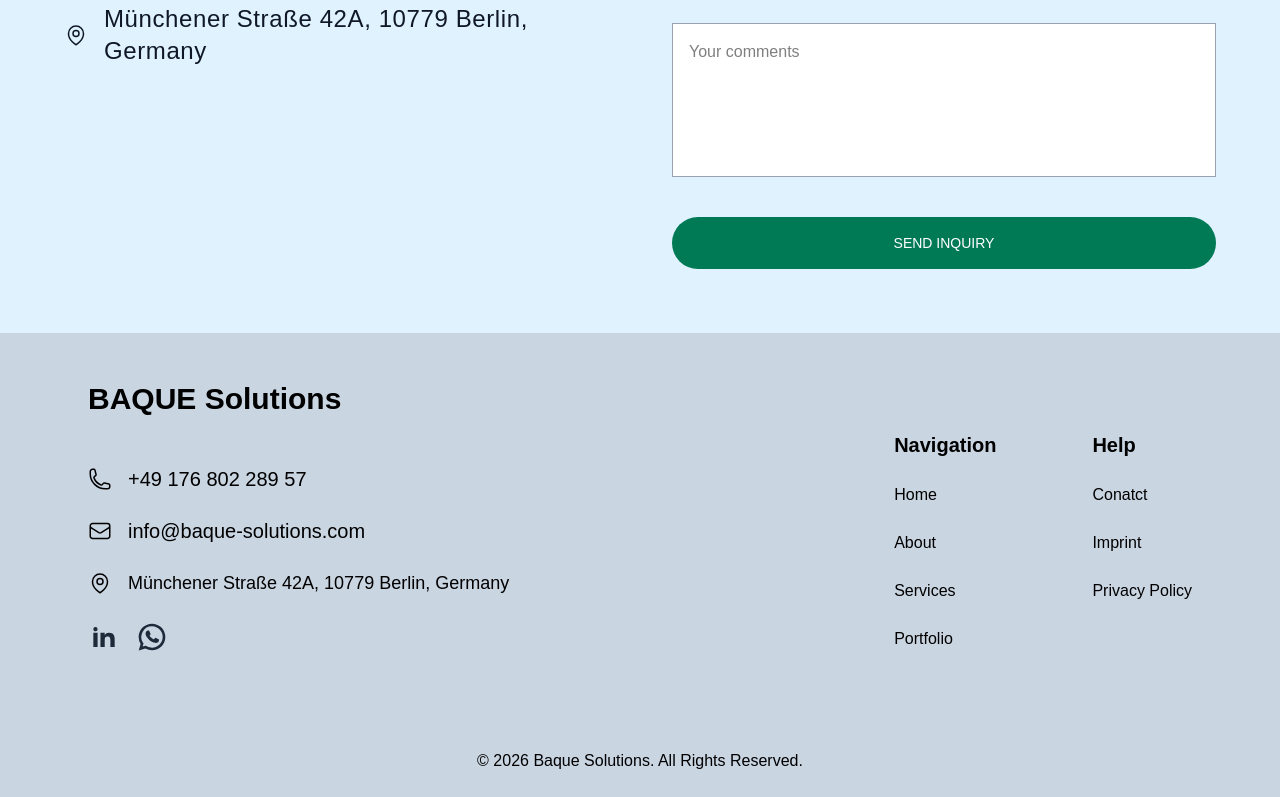
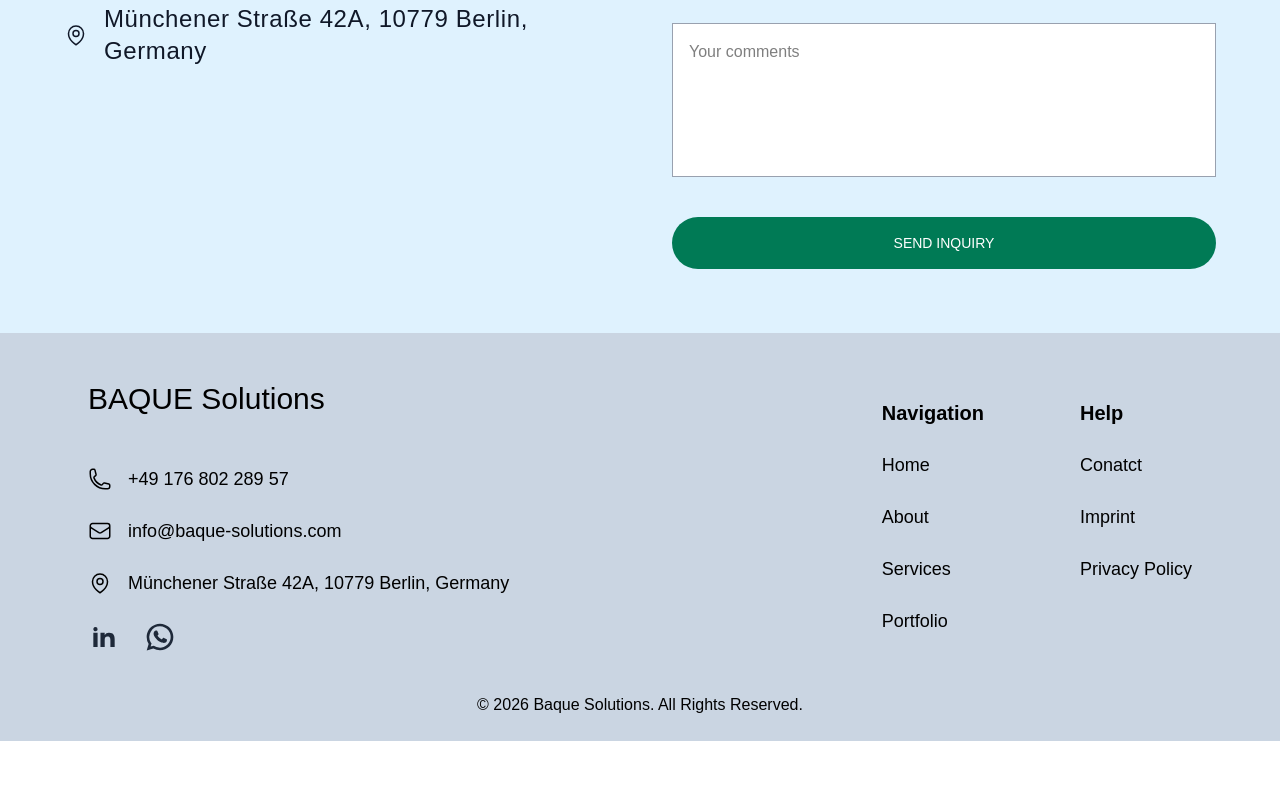
Before and after one commit to tofikvel/Portfolio-tailwindcss, a Next.js app: page / in a window 1280 px wide. Shown: the part 2931-3728 px from the top of the page. After the commit the page ends 3672 px from the top, so only its background shows below. Built offline with nearby package versions, Linux system fonts and the light colour scheme.

Commit message:
fixed more issues related to the layout and styling

```diff
--- a/components/Footer.tsx
+++ b/components/Footer.tsx
@@ -5,19 +5,19 @@ export default function Footer() {
   const copyRightDate = new Date().getFullYear();
 
   return (
-    <footer className="left-0 w-full py-6 bg-slate-300 text-black">
-      <div className="max-w-6xl mx-auto flex flex-col items-center space-y-12 px-6 py-6 md:flex-row md:justify-between md:items-center md:space-y-0k">
-        {/* Brand logo (left side) */}
-        <div className="flex flex-col space-y-6 md:flex md:flex-col md:space-y-12">
-          <div className="flex justify-center md:flex md:justify-start">
-            <Link href="/" className="text-bold md:text-3xl md:font-bold">
+    <footer className="bg-slate-300 py-6">
+      <div className="max-w-6xl mx-auto flex flex-col items-center px-6 py-6 gap-12 mb-4 md:flex-row md:justify-between">
+        {/* Brand logo and contact details (left side) */}
+        <div className="flex flex-col gap-12">
+          {/* Brand logo */}
+          <div className="text-center md:text-start">
+            <Link href="/" className="text-xl text-bold md:text-3xl">
               BAQUE Solutions
             </Link>
           </div>
-          {/* Social links and contact details */}
-          {/* Contact details */}
-          <div className="flex flex-col items-start space-y-4 md:flex md:flex-col md:items-start md:space-y-6">
-            <div className="flex flex-row justify-center items-center space-x-4">
+          {/* Contact details and social links */}
+          <div className="flex flex-col items-start gap-6">
+            <div className="flex flex-row items-center gap-4">
               <span>
                 <svg
                   xmlns="http://www.w3.org/2000/svg"
@@ -34,9 +34,9 @@ export default function Footer() {
                   />
                 </svg>
               </span>
-              <span className="text-md md:text-xl md:font-medium">+49 176 802 289 57</span>
+              <span className="text-lg">+49 176 802 289 57</span>
             </div>
-            <div className="flex flex-row justify-center items-center space-x-4">
+            <div className="flex flex-row items-center gap-4">
               <span>
                 <svg
                   xmlns="http://www.w3.org/2000/svg"
@@ -53,9 +53,9 @@ export default function Footer() {
                   />
                 </svg>
               </span>
-              <span className="text-md md:text-xl md:font-medium">info@baque-solutions.com</span>
+              <span className="text-lg">info@baque-solutions.com</span>
             </div>
-            <div className="flex flex-row justify-center items-center space-x-4">
+            <div className="flex flex-row items-center gap-4">
               <span>
                 <svg
                   xmlns="http://www.w3.org/2000/svg"
@@ -73,10 +73,10 @@ export default function Footer() {
                   />
                 </svg>
               </span>
-              <p className="text-md md:text-lg md:font-medium">Münchener Straße 42A, 10779 Berlin, Germany</p>
+              <p className="text-lg">Münchener Straße 42A, 10779 Berlin, Germany</p>
             </div>
             {/* Social links (icons) */}
-            <div className="flex flex-row justify-center items-center space-x-6 w-full md:flex md:flex-row md:justify-start md:space-x-4">
+            <div className="flex flex-row gap-6">
               <Link href="#">
                 <span>
                   <svg
@@ -124,38 +124,39 @@ export default function Footer() {
             </div>
           </div>
         </div>
-        {/* Links navigation (right side) */}
-        <div className="flex flex-row text-start space-x-24 md:flex md:flex-row">
+        {/* Additional links (right side) */}
+        <div className="flex flex-row gap-24">
           <div className="flex flex-col space-y-4 md:flex md:flex-col md:space-y-6">
-            <p className="font-bold text-lg text-bold md:text-xl md:font-bold">Navigation</p>
-            <Link href="/" className="hover:text-gray-600">
+            <h3 className="font-bold text-xl text-bold">Navigation</h3>
+            <Link href="/" className="text-lg hover:text-gray-600">
               Home
             </Link>
-            <Link href="/about" className="hover:text-gray-600">
+            <Link href="/about" className="text-lg hover:text-gray-600">
               About
             </Link>
-            <Link href="/services" className="hover:text-gray-600">
+            <Link href="/services" className="text-lg hover:text-gray-600">
               Services
             </Link>
-            <Link href="/portfolio" className="hover:text-gray-600">
+            <Link href="/portfolio" className="text-lg hover:text-gray-600">
               Portfolio
             </Link>
           </div>
           <div className="flex flex-col space-y-4 md:flex md:flex-col md:space-y-6">
-            <p className="font-bold text-lg text-bold md:text-xl md:font-bold">Help</p>
-            <Link href="/" className="hover:text-gray-600">
+            <h3 className="font-bold text-xl text-bold">Help</h3>
+            <Link href="/" className="text-lg hover:text-gray-600">
               Conatct
             </Link>
-            <Link href="/about" className="hover:text-gray-600">
+            <Link href="/about" className="text-lg hover:text-gray-600">
               Imprint
             </Link>
-            <Link href="/services" className="hover:text-gray-600">
+            <Link href="/services" className="text-lg hover:text-gray-600">
               Privacy Policy
             </Link>
           </div>
         </div>
       </div>
-      <div className="text-center mt-6 md:text-center">
+      {/* Copyright */}
+      <div className="text-center">
         <p>&copy; {copyRightDate} Baque Solutions. All Rights Reserved.</p>
       </div>
     </footer>
```
